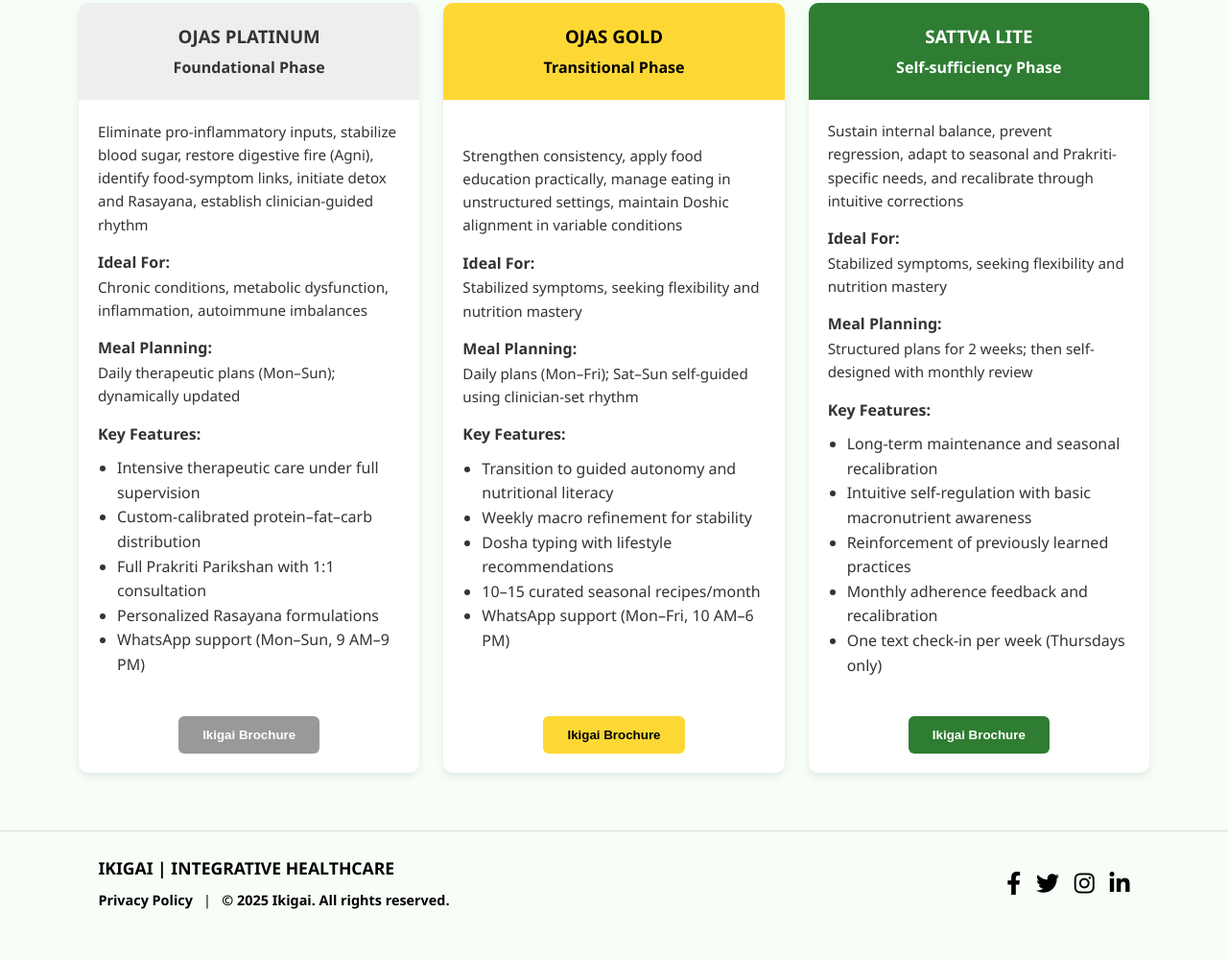
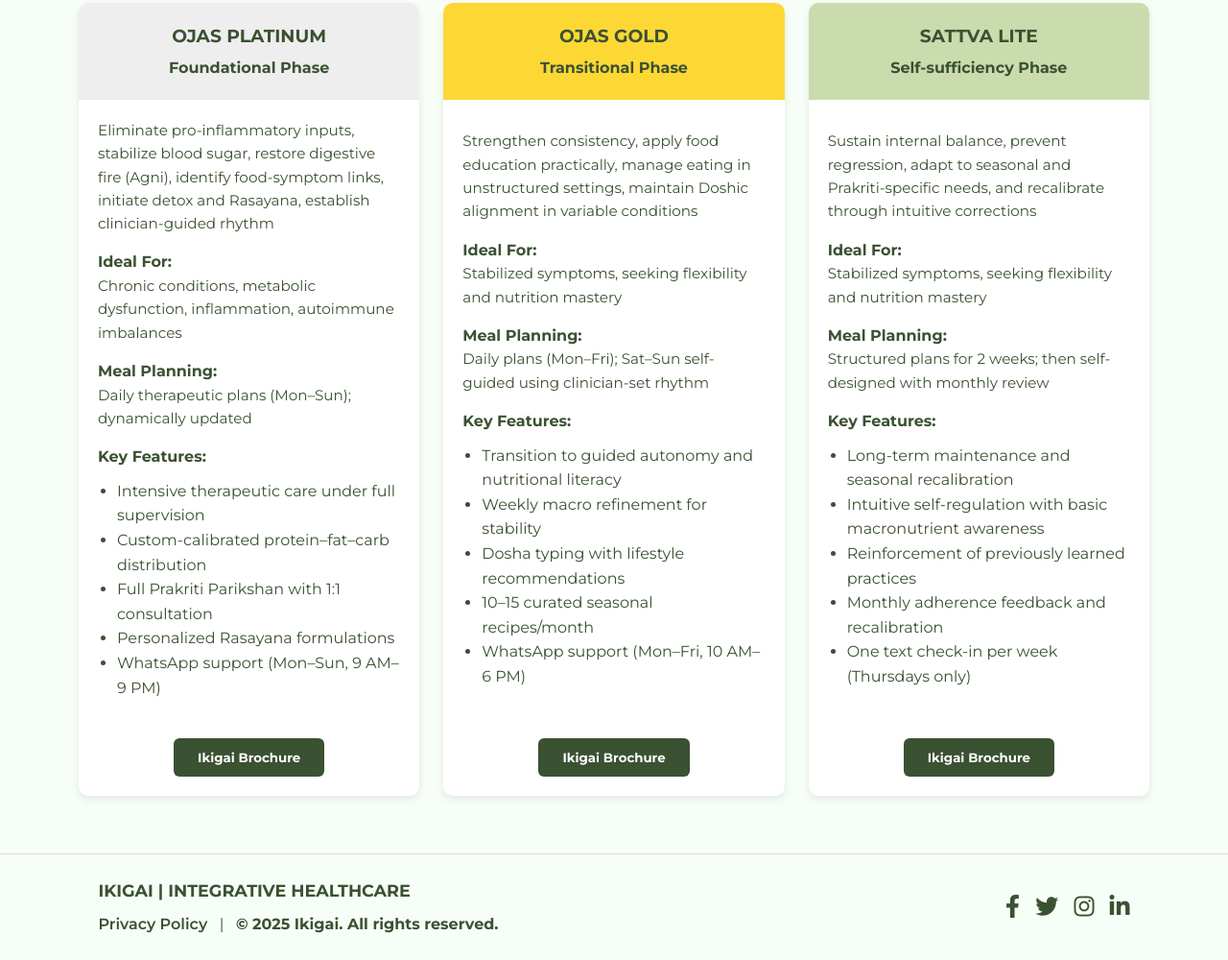
Before and after one commit to Sunit46x/Ikigai-Integrative-Healthcare, a website: page program.html in a window 1280 px wide. Shown: the part 446-1446 px from the top of the page at 96% size. Before the commit the page ends 1419 px from the top, so only its background shows below. Drawn offline with Linux system fonts and the light colour scheme.

Commit message:
push code 1

```diff
--- a/blog.css
+++ b/blog.css
@@ -33,7 +33,7 @@
   --color-background-secondary: var(--color-accent-beige);
 
   /* Typography */
-  --font-family-primary: "Quicksand", Arial, sans-serif;
+   font-family: 'Montserrat', sans-serif;
   --font-size-h1: 2.5rem;
   --font-size-h2: 2rem;
   --font-size-h3: 1.5rem;
@@ -89,7 +89,7 @@
 body {
   margin: 0;
   padding: 0;
-  font-family: var(--font-family-primary);
+   font-family: 'Montserrat', sans-serif;
   font-size: var(--font-size-body);
   line-height: var(--line-height-base);
   color: var(--color-text-primary);
@@ -100,7 +100,7 @@
 
 /* Typography */
 h1, h2, h3, h4, h5, h6 {
-  font-family: var(--font-family-primary);
+   font-family: 'Montserrat', sans-serif;
   font-weight: var(--font-weight-semibold);
   line-height: 1.2;
   margin-bottom: var(--space-md);
--- a/program.css
+++ b/program.css
@@ -1,16 +1,35 @@
+/* Ensure consistent navbar height */
+:root {
+  --header-height: 70px;
+  --space-sm: 10px;
+  --space-md: 15px;
+  --space-lg: 25px;
+  --radius-sm: 6px;
+  --color-primary-green: #3a5132;
+  --color-text-primary: #3a5132;
+  --color-text-secondary: #3a5132;
+  --color-background-primary: #ffffff;
+  --transition-fast: 0.2s;
+  --transition-normal: 0.3s;
+  --font-weight-medium: 500;
+  --font-weight-semibold: 600;
+}
 /* General Reset */
 * {
   margin: 0;
   padding: 0;
   box-sizing: border-box;
+    font-family: 'Montserrat', sans-serif;
 }
 
 body {
-  font-family: "Segoe UI", Arial, sans-serif;
+   font-family: 'Montserrat', sans-serif;
   line-height: 1.6;
-  color: #333;
+  color: #3a5132;
   background-color: #f7fdf7;
 }
+
+
 
 /* Container */
 .container {
@@ -27,7 +46,7 @@
 .section h2 {
   text-align: center;
   font-size: 2rem;
-  color: #225533;
+  color: #3a5132;
   margin-bottom: 20px;
 }
 
@@ -52,7 +71,7 @@
 .hero-text h1 {
   font-size: 2.2rem;
   margin-bottom: 20px;
-  color: #225533;
+  color: #3a5132;
 }
 
 .hero-text p {
@@ -75,7 +94,7 @@
 }
 
 .btn--primary {
-  background: #225533;
+  background: #3a5132;
   color: #fff;
 }
 
@@ -85,12 +104,12 @@
 
 .btn--outline {
   background: transparent;
-  border: 2px solid #225533;
-  color: #225533;
+  border: 2px solid #3a5132;
+  color: #3a5132;
 }
 
 .btn--outline:hover {
-  background: #225533;
+  background: #3a5132;
   color: #fff;
 }
 
@@ -173,7 +192,7 @@
 
 .founder-text h3 {
   margin: 8px 0;
-  color: #225533;
+  color: #3a5132;
 }
 
 .credentials {
@@ -278,32 +297,32 @@
 
 .oppo-gold .oneplus-header {
   background: #fdd835;
-  color: #000;
+  color: #3a5132;
 }
 
 .oppo-lite .oneplus-header {
-  background: #2e7d32;
-  color: #fff;
+  background: #CADCAE;
+  color: #3a5132;
 }
 
 .btn.infinix-platinum {
-  background: #999;
-  color: #fff;
+  background: #3a5132;
+  color: #ffffff;
   border: none;
   padding: 12px 25px;
   border-radius: 6px;
 }
 
 .btn.infinix-gold {
-  background: #fdd835;
+  background: #3a5132;
   border: none;
   padding: 12px 25px;
   border-radius: 6px;
-  color: #000;
+  color: #ffffff;
 }
 
 .btn.infinix-lite {
-  background: #2e7d32;
+  background: #3a5132;
   border: none;
   padding: 12px 25px;
   border-radius: 6px;
@@ -330,10 +349,10 @@
 
 /* Footer */
 .porsche-footer {
-  font-size: 0.9rem;
+  -size: 0.9rem;
   padding: 1.5rem 8%;
   border-top: 1px solid #ddd;
-  color: #000000;
+  color: #3a5132;
   display: flex;
   justify-content: space-between;
   align-items: center;
@@ -348,7 +367,7 @@
 }
 
 .porsche-footer a {
-  color: #000;
+  color: #3a5132;
   text-decoration: none;
   font-weight: 600;
   transition: color 0.3s ease;
@@ -362,7 +381,7 @@
 .footer-right a {
   margin-left: 12px;
   font-size: 1.5rem;
-  color: #000000;
+  color: #3a5132;
   transition: all 0.5s ease;
 }
 
--- a/program.html
+++ b/program.html
@@ -7,7 +7,12 @@
   <title>Mobile Healing Plans</title>
   <!-- stylesheet link here -->
   <link rel="stylesheet" href="./program.css">
+
   <link rel="stylesheet" href="https://cdnjs.cloudflare.com/ajax/libs/font-awesome/6.4.0/css/all.min.css">
+  <link href="https://fonts.googleapis.com/css2?family=Montserrat:wght@400;500;600;700&display=swap" rel="stylesheet">
+     <link rel="stylesheet" href="https://cdnjs.cloudflare.com/ajax/libs/font-awesome/5.15.4/css/all.min.css">
+    <link rel="stylesheet" href="https://cdnjs.cloudflare.com/ajax/libs/font-awesome/6.4.0/css/all.min.css">
+    <link href="https://fonts.googleapis.com/css2?family=Montserrat:wght@400;500;600;700&display=swap" rel="stylesheet">
 
 </head>
 
--- a/style.css
+++ b/style.css
@@ -1,13 +1,15 @@
 /* Import Google Font */
 @import url('https://fonts.googleapis.com/css2?family=Quicksand:wght@300..700&display=swap');
+
+
 
 /* Base Design System Variables */
 :root {
   /* Brand Colors */
-  --color-primary-green: #3B7A57;
+  --color-primary-green: #3a5132;
   --color-accent-beige: #F5F2E7;
   --color-soft-white: #FFFFFF;
-  --color-deep-charcoal: #222222;
+  --color-deep-charcoal: #3a5132;
   --color-muted-gold: #C9A66B;
 
   /* Package Theme Colors */
@@ -22,18 +24,18 @@
   --color-gold-button-hover: #DAA520;
 
   --color-lite-bg: #F5F2E7;
-  --color-lite-accent: #3B7A57;
-  --color-lite-button: #3B7A57;
+  --color-lite-accent: #3a5132;
+  --color-lite-button: #3a5132;
   --color-lite-button-hover: #2A5A42;
 
   /* Semantic Colors */
   --color-text-primary: var(--color-deep-charcoal);
-  --color-text-secondary: #626971;
+  --color-text-secondary: #3a5132;
   --color-background-primary: var(--color-soft-white);
   --color-background-secondary: var(--color-accent-beige);
 
   /* Typography */
-  --font-family-primary: "Quicksand", Arial, sans-serif;
+  font-family: 'Montserrat', sans-serif;
   --font-size-h1: 2.5rem;
   --font-size-h2: 2rem;
   --font-size-h3: 1.5rem;
@@ -89,7 +91,7 @@
 body {
   margin: 0;
   padding: 0;
-  font-family: var(--font-family-primary);
+ font-family: 'Montserrat', sans-serif;
   font-size: var(--font-size-body);
   line-height: var(--line-height-base);
   color: var(--color-text-primary);
@@ -99,7 +101,7 @@
 
 /* Typography */
 h1, h2, h3, h4, h5, h6 {
-  font-family: var(--font-family-primary);
+ font-family: 'Montserrat', sans-serif;
   font-weight: var(--font-weight-semibold);
   line-height: 1.2;
   margin-bottom: var(--space-md);
@@ -294,7 +296,7 @@
   justify-content: center;
   padding: var(--space-sm) var(--space-lg);
   border-radius: var(--radius-md);
-  font-family: var(--font-family-primary);
+   font-family: 'Montserrat', sans-serif;
   font-size: var(--font-size-body);
   font-weight: var(--font-weight-medium);
   line-height: 1.5;
@@ -582,7 +584,7 @@
   max-width: 800px;
   margin: 0 auto 3rem;
   font-size: 1rem;
-  color: #333;
+  color: #3a5132;
 }
 
 /* Features Grid - Default (Desktop) */
@@ -614,7 +616,7 @@
 
 .feature p {
   font-size: 0.95rem;
-  color: #444;
+  color: #3a5132;
 }
 
 .feature img {
@@ -705,7 +707,7 @@
   max-width: 800px;
   margin: 0 auto 3rem;
   font-size: 1rem;
-  color: #444;
+  color: #3a5132;
 }
 .testimonial-grid {
   display: grid;
@@ -739,13 +741,13 @@
 .testimonial-card span {
   display: block;
   font-size: 0.9rem;
-  color: #666;
+  color: #3a5132;
   margin-bottom: 1rem;
 }
 
 .testimonial-card p {
   font-size: 0.95rem;
-  color: #333;
+  color: #3a5132;
   text-align: left;
 }
 
@@ -835,12 +837,12 @@
 .our-story p {
   font-size: 1rem;
   margin-bottom: 1.2rem;
-  color: #333;
+  color: #3a5132;
 }
 
 .our-story strong {
   font-weight: 600;
-  color: #000;
+  color: #23311e;
 }
 
 /* Responsive */
@@ -890,7 +892,7 @@
   font-size: 2rem;
   font-weight: 700;
   margin-bottom: 0.5rem;
-  color: #3b7a57;
+  color: #3a5132;
 }
 
 .founder-text h3 {
@@ -901,14 +903,14 @@
 
 .founder-text .credentials {
   font-size: 0.99rem;
-  color: #666;
+  color: #3a5132;
   margin-bottom: 1.5rem;
   font-style: italic;
 }
 
 .founder-text p {
   font-size: 1rem;
-  color: #333;
+  color: #3a5132;
   margin-bottom: 1rem;
   line-height: 1.6;
 }
@@ -990,7 +992,7 @@
 
 .ferrari-btn {
   display: inline-block;
-  background: #3b7a57;
+  background: #3a5132;
   color: #fff;
   padding: 0.7rem 1.5rem;
   font-size: 0.95rem;
@@ -1022,7 +1024,7 @@
 
 .lamborghini-text p {
   font-size: 1rem;
-  color: #444;
+  color: #3a5132;
 }
 
 .lamborghini-image {
@@ -1053,7 +1055,7 @@
 
 .interest-btn {
   display: inline-block;
-  background: #3b7a57;
+  background: #3a5132;
   color: #fff;
   padding: 0.6rem 1.3rem;
   font-size: 1rem;
@@ -1144,11 +1146,11 @@
 .focus-area-card h3 {
   font-size: 1.15rem;
   margin: 10px 0;
-  color: #2f6d36;
+  color: #3a5132;
 }
 
 .focus-area-card h3 {
-  color: #333;
+  color: #3a5132;
 }
 
 /* Paragraphs */
@@ -1156,7 +1158,7 @@
 .focus-area-card p {
   font-size: 0.95rem;
   line-height: 1.5;
-  color: #555;
+  color: #3a5132;
   margin-top: auto;
   /* pushes text evenly if content is shorter */
 }
@@ -1282,7 +1284,7 @@
   font-size: 0.9rem;
   padding: 1.5rem 8%;
   border-top: 1px solid #ddd;
-  color: #000000;
+  color: #3a5132;
   display: flex;
   justify-content: space-between;
   align-items: center;
@@ -1297,21 +1299,21 @@
 }
 
 .porsche-footer a {
-  color: #000;
+  color: #3a5132;
   text-decoration: none;
   font-weight: 600;
   transition: color 0.3s ease;
 }
 
 .porsche-footer a:hover {
-  color: #3b7a57;
+  color: #3a5132;
 }
 
 /* Social Media Icons */
 .footer-right a {
   margin-left: 12px;
   font-size: 1.5rem;
-  color: #000000;
+  color: #3a5132;
   transition: all 0.5s ease;
 }
 
```
Also changed, not shown: about.html (+3 -0 lines), blog.html (+2 -0 lines), index.html (+2 -1 lines).
